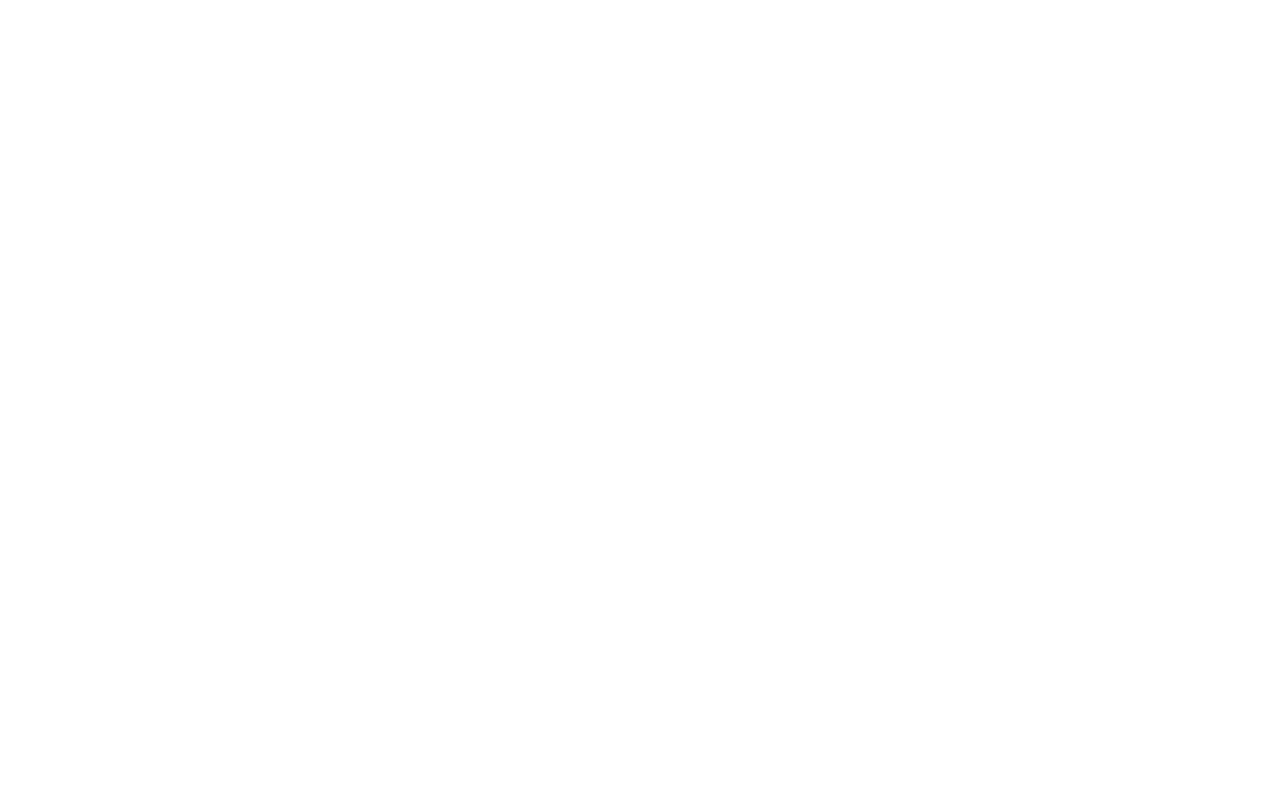
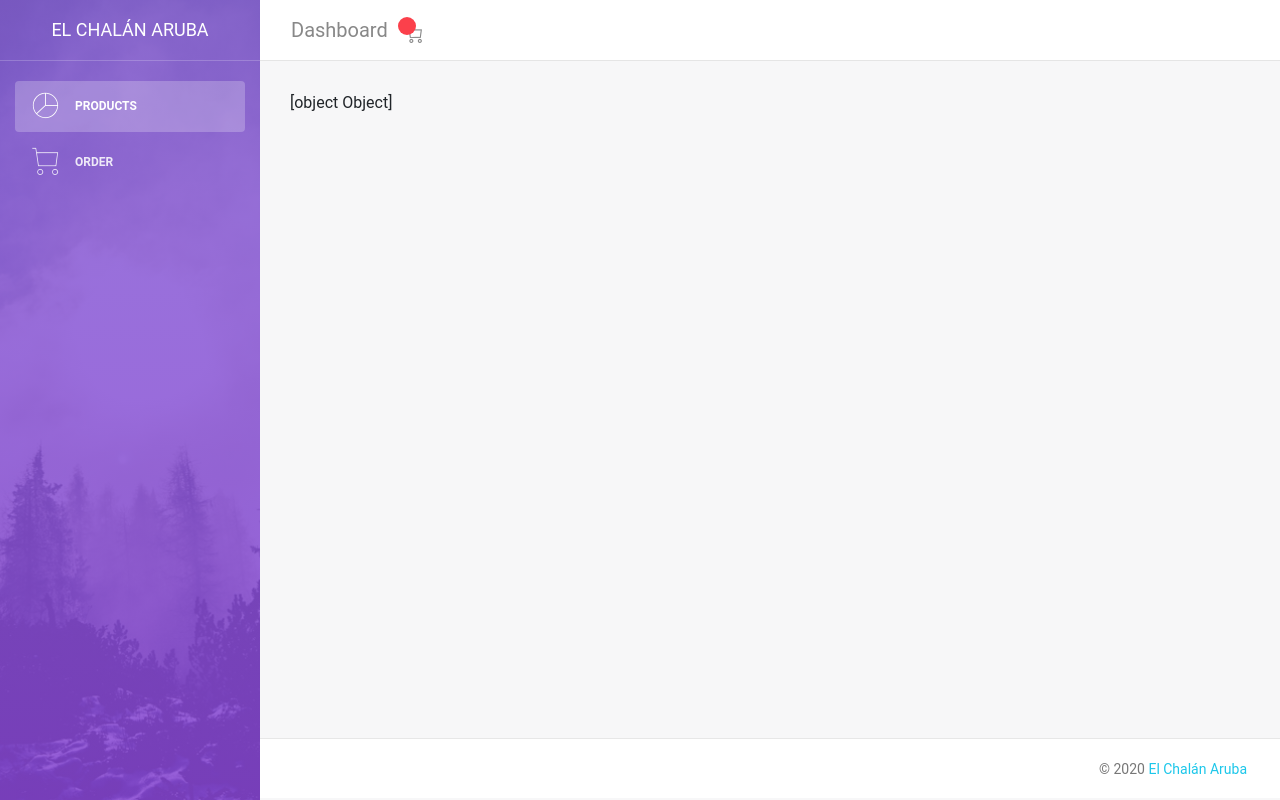
Before and after one commit to eacevedof/prj_doblerr, a React (Create React App) app in the folder frontend_react/pannel/: page /order in a window 1280 px wide. Built offline with nearby package versions, Linux system fonts and the light colour scheme.

Commit message:
limpiando layout

```diff
--- a/frontend_react/pannel/src/App.js
+++ b/frontend_react/pannel/src/App.js
@@ -1,8 +1,5 @@
 //App.js
-import React, {useState, useEffect} from 'react';
-import Dashboard from "./components/dashboard/dashboard"
-import UserDetail from "./components/user/user_detail"
-//import axios from 'axios'
+import React from 'react';
 import {
   BrowserRouter as Router,
   Switch,
@@ -11,7 +8,10 @@
   useRouteMatch,
   useParams
 } from "react-router-dom";
-import ProductList from './components/products/product_list';
+import ProductList from './components/product/product_list';
+import OrderDetail from "./components/order/order_detail"
+
+console.log("App.js")
 
 function App(){
   return (
@@ -21,6 +21,9 @@
           <Route path="/react">
             <ProductList />
           </Route>
+          <Route path="/order">
+            <OrderDetail />
+          </Route>
         </Switch>
       </>
     </Router>
--- a/frontend_react/pannel/src/components/common/footer.js
+++ b/frontend_react/pannel/src/components/common/footer.js
@@ -5,34 +5,9 @@
     <footer className="footer">
       <div className="container-fluid">
         <nav>
-                <ul className="footer-menu">
-                    <li>
-                        <a href="/#">
-                            Home
-                        </a>
-                    </li>
-                    <li>
-                        <a href="/#">
-                            Company
-                        </a>
-                    </li>
-                    <li>
-                        <a href="/#">
-                            Portfolio
-                        </a>
-                    </li>
-                    <li>
-                        <a href="/#">
-                            Blog
-                        </a>
-                    </li>
-                </ul>
           <p className="copyright text-center">
-                    ©
-                    <script>
-                        document.write(new Date().getFullYear())
-                    </script>
-                    <a href="http://www.creative-tim.com">Creative Tim</a>, made with love for a better web
+              © {new Date().getFullYear()}
+              <a href="http://www.elchalanaruba.com" target="_blank"> El Chalán Aruba</a>
           </p>
         </nav>
       </div>
--- a/frontend_react/pannel/src/components/common/navbar.js
+++ b/frontend_react/pannel/src/components/common/navbar.js
@@ -1,8 +1,7 @@
 //Navbar.js
 import React, {useState} from 'react';
 
-function Navbar({title}) {
-    //const [title, setTitle] = useState("")
+function Navbar({title,iitems}) {
 
     return (
     <nav className="navbar navbar-expand-lg " color-on-scroll="500">
@@ -15,48 +14,11 @@
         </button>
         <div className="collapse navbar-collapse justify-content-end" id="navigation">
           <ul className="nav navbar-nav mr-auto">
-                  <li className="nav-item">
-                      <a href="/#" className="nav-link" data-toggle="dropdown">
-                          <i className="nc-icon nc-palette"></i>
-                          <span className="d-lg-none">Dashboard</span>
-                      </a>
-                  </li>
             <li className="dropdown nav-item">
-                      <a href="/#" className="dropdown-toggle nav-link" data-toggle="dropdown">
+              <a href="/order" className="nav-link">
                   <i className="nc-icon nc-cart-simple"></i>
-                          <span className="notification">5</span>
+                  <span className="notification">{iitems}</span>
                   <span className="d-lg-none">Cart</span>
-                      </a>
-                  </li>
-                  <li className="nav-item">
-                      <a href="/#" className="nav-link">
-                          <i className="nc-icon nc-zoom-split"></i>
-                          <span className="d-lg-block">&nbsp;Search</span>
-                      </a>
-                  </li>
-              </ul>
-              <ul className="navbar-nav ml-auto">
-                  <li className="nav-item">
-                      <a className="nav-link" href="/account">
-                          <span className="no-icon">Account</span>
-                      </a>
-                  </li>
-                  <li className="nav-item dropdown">
-                      <a className="nav-link dropdown-toggle" href="http://example.com" id="navbarDropdownMenuLink" data-toggle="dropdown" aria-haspopup="true" aria-expanded="false">
-                          <span className="no-icon">Dropdown</span>
-                      </a>
-                      <div className="dropdown-menu" aria-labelledby="navbarDropdownMenuLink">
-                          <a className="dropdown-item" href="/#">Action</a>
-                          <a className="dropdown-item" href="/#">Another action</a>
-                          <a className="dropdown-item" href="/#">Something</a>
-                          <a className="dropdown-item" href="/#">Something else here</a>
-                          <div className="divider"></div>
-                          <a className="dropdown-item" href="/#">Separated link</a>
-                      </div>
-                  </li>
-                  <li className="nav-item">
-                      <a className="nav-link" href="/logout">
-                          <span className="no-icon">Log out</span>
               </a>
             </li>
           </ul>
--- a/frontend_react/pannel/src/components/common/sidebar.js
+++ b/frontend_react/pannel/src/components/common/sidebar.js
@@ -4,60 +4,23 @@
 function Sidebar() {
   return (
       <div className="sidebar" data-image={process.env.PUBLIC_URL + '/assets/img/sidebar-5.jpg'}>
-
         <div className="sidebar-wrapper">
           <div className="logo">
-                    <a href="http://www.creative-tim.com" className="simple-text">
-                        Creative Tim
+              <a href="http://www.elchalanaruba.com" target="_blank" className="simple-text">
+                El Chalán Aruba
               </a>
           </div>
           <ul className="nav">
               <li className="nav-item active">
-                        <a className="nav-link" href="dashboard.html">
+                <a className="nav-link" href="/react">
                   <i className="nc-icon nc-chart-pie-35"></i>
-                            <p>Dashboard</p>
+                  <p>Products</p>
                 </a>
               </li>
               <li>
-                        <a className="nav-link" href="./user.html">
-                            <i className="nc-icon nc-circle-09"></i>
-                            <p>User Profile</p>
-                        </a>
-                    </li>
-                    <li>
-                        <a className="nav-link" href="./table.html">
-                            <i className="nc-icon nc-notes"></i>
-                            <p>Table List</p>
-                        </a>
-                    </li>
-                    <li>
-                        <a className="nav-link" href="./typography.html">
-                            <i className="nc-icon nc-paper-2"></i>
-                            <p>Typography</p>
-                        </a>
-                    </li>
-                    <li>
-                        <a className="nav-link" href="./icons.html">
-                            <i className="nc-icon nc-atom"></i>
-                            <p>Icons</p>
-                        </a>
-                    </li>
-                    <li>
-                        <a className="nav-link" href="./maps.html">
-                            <i className="nc-icon nc-pin-3"></i>
-                            <p>Maps</p>
-                        </a>
-                    </li>
-                    <li>
-                        <a className="nav-link" href="./notifications.html">
-                            <i className="nc-icon nc-bell-55"></i>
-                            <p>Notifications</p>
-                        </a>
-                    </li>
-                    <li className="nav-item active active-pro">
-                        <a className="nav-link active" href="upgrade.html">
-                            <i className="nc-icon nc-alien-33"></i>
-                            <p>Upgrade to PRO</p>
+                <a className="nav-link" href="/order">
+                  <i className="nc-icon nc-cart-simple"></i>
+                  <p>Order</p>
                 </a>
               </li>
             </ul>
--- /dev/null
+++ b/frontend_react/pannel/src/components/order/order_detail.js
@@ -0,0 +1,25 @@
+import React from 'react';
+import Sidebar from "../common/sidebar"
+import Navbar from "../common/navbar"
+import Footer from "../common/footer"
+
+const order = {}
+
+function OrderDetail() {
+  return (
+    <div className="wrapper">
+      <Sidebar />
+      <div className="main-panel">
+        <Navbar title="Dashboard" />
+        <div className="content">
+          <div className="container-fluid">
+            {order.toString()}
+          </div>
+        </div>
+        <Footer />
+      </div>
+    </div>
+  )
+}
+
+export default OrderDetail;
--- a/frontend_react/pannel/src/components/products/product_list.js
+++ b/frontend_react/pannel/src/components/product/product_list.js
@@ -1,5 +1,8 @@
 import React, {useState, useEffect} from 'react';
 import axios from "axios"
+import Sidebar from "../common/sidebar"
+import Navbar from "../common/navbar"
+import Footer from "../common/footer"
 
 function ProductList() {
 
@@ -23,7 +26,18 @@
   const list = products.map(product => <li key={product.id}>{product.descriptionFull}</li>)
 
   return (
-    <ul>{list}</ul>
+    <div className="wrapper">
+      <Sidebar />
+      <div className="main-panel">
+        <Navbar title="Dashboard" />
+        <div className="content">
+          <div className="container-fluid">
+            {list}
+          </div>
+        </div>
+        <Footer />
+      </div>
+    </div>
   )
 }
 
```
Lines whose indentation alone changed are shown as unchanged.
